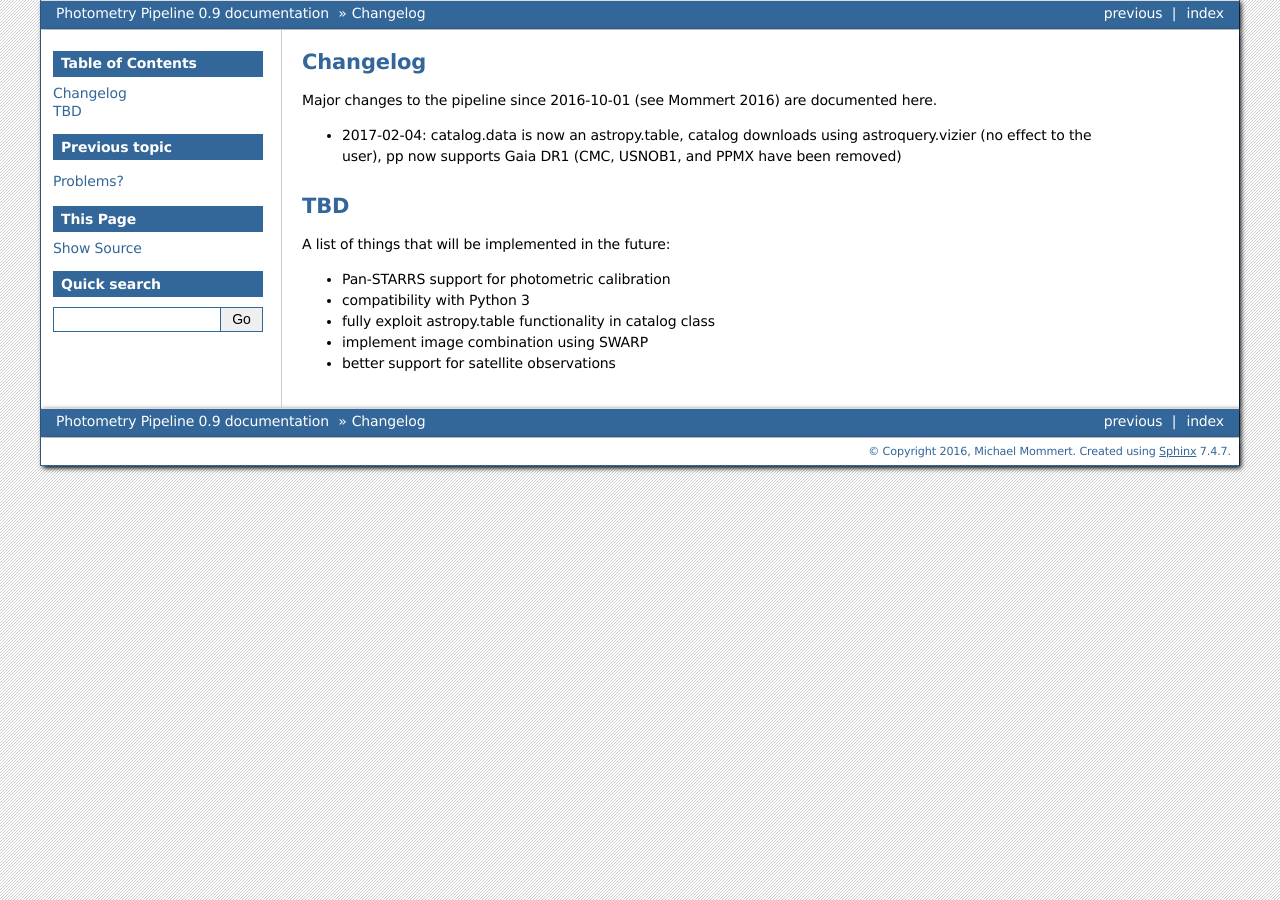
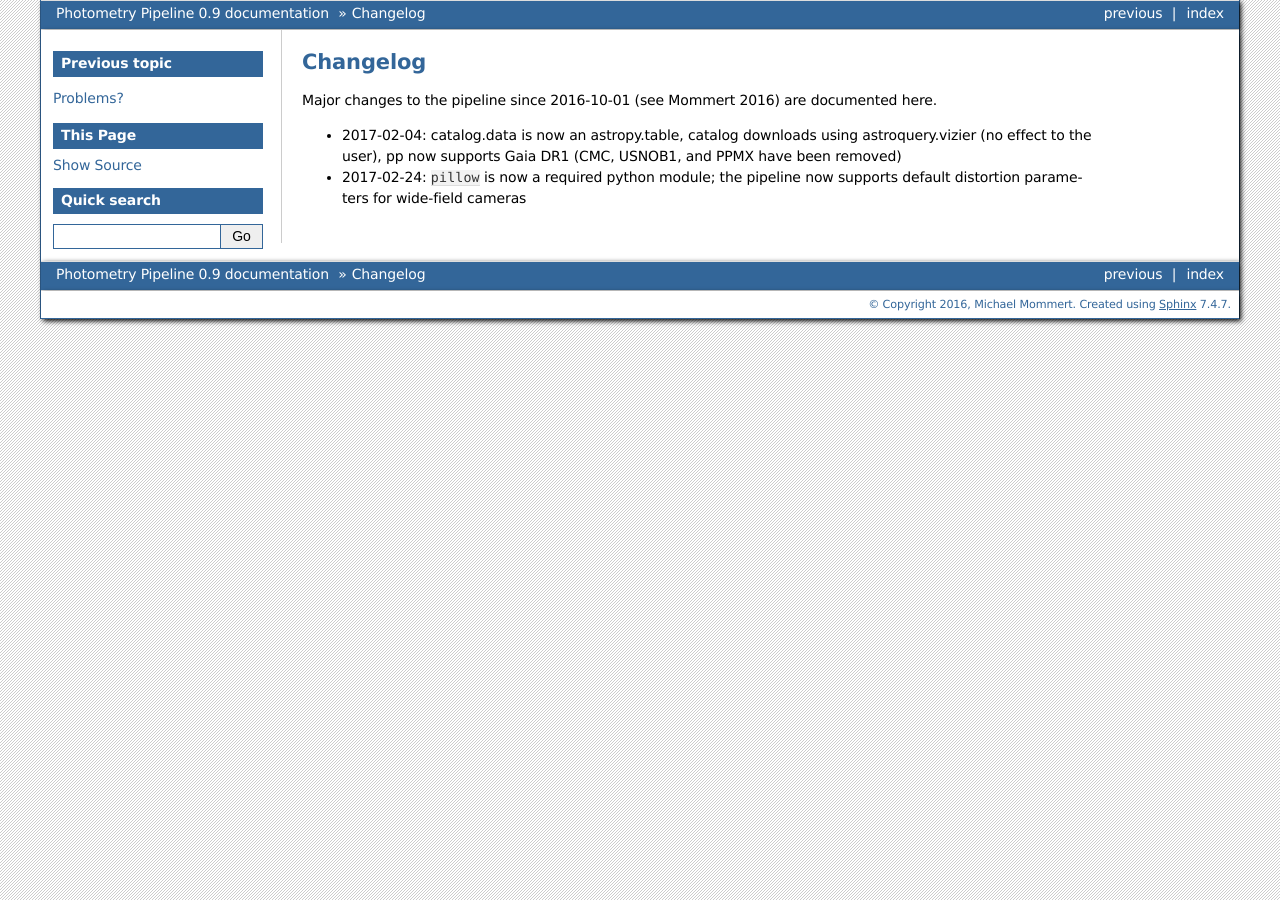
Before and after one commit to talister/photometrypipeline, a Sphinx documentation site: the page built from doc/changelog.rst, in a window 1280 px wide. Built offline with Sphinx 7.4.7, drawn with Linux system fonts in a browser that asks for light colours.

Commit message:
workaround if astropy.wcs fails on distortion parameters, docs updated

```diff
--- a/doc/changelog.rst
+++ b/doc/changelog.rst
@@ -6,14 +6,4 @@ Mommert 2016) are documented here.
 
 * 2017-02-04: catalog.data is now an astropy.table, catalog downloads using astroquery.vizier (no effect to the user), pp now supports Gaia DR1 (CMC, USNOB1, and PPMX have been removed)
 
-
-TBD
-===
-
-A list of things that will be implemented in the future:
-
-* Pan-STARRS support for photometric calibration
-* compatibility with Python 3
-* fully exploit astropy.table functionality in catalog class
-* implement image combination using SWARP
-* better support for satellite observations
+* 2017-02-24: ``pillow`` is now a required python module; the pipeline now supports default distortion parameters for wide-field cameras
--- a/doc/conf.py
+++ b/doc/conf.py
@@ -31,9 +31,7 @@ import os
 extensions = [
     'sphinx.ext.autodoc',
     'sphinx.ext.viewcode',
-    'sphinx.ext.autosummary',
-    'numpydoc'
-]
+    'sphinx.ext.autosummary']
 
 numpydoc_show_class_members = False
 
--- a/doc/install.rst
+++ b/doc/install.rst
@@ -29,7 +29,7 @@ Python 2.7 modules (available from the `Python Package Index`_ through
 * `matplotlib`_
 * `callhorizons`_
 * `future`_
-* `Pillow`_ (only required for manual target identification)
+* `pillow`_
 
 
 and some freely available software:
@@ -144,7 +144,7 @@ and I will take care of implementing your telescope.
 .. _matplotlib: http://matplotlib.org/
 .. _callhorizons: https://pypi.python.org/pypi/CALLHORIZONS
 .. _future: http://python-future.org/
-.. _Pillow: http://python-pillow.org/
+.. _pillow: http://python-pillow.org/
 .. _Source Extractor: http://www.astromatic.net/software/sextractor
 .. _SCAMP: http://www.astromatic.net/software/scamp
 .. _r345: http://www.astromatic.net/wsvn/public/dl.php?repname=public+software.scamp&path=%2Ftrunk%2F&rev=0&isdir=1
```
Also changed, not shown: diagnostics.py (+40 -26 lines), doc/problems.rst (+8 -0 lines), doc/supported.rst (+7 -0 lines).
